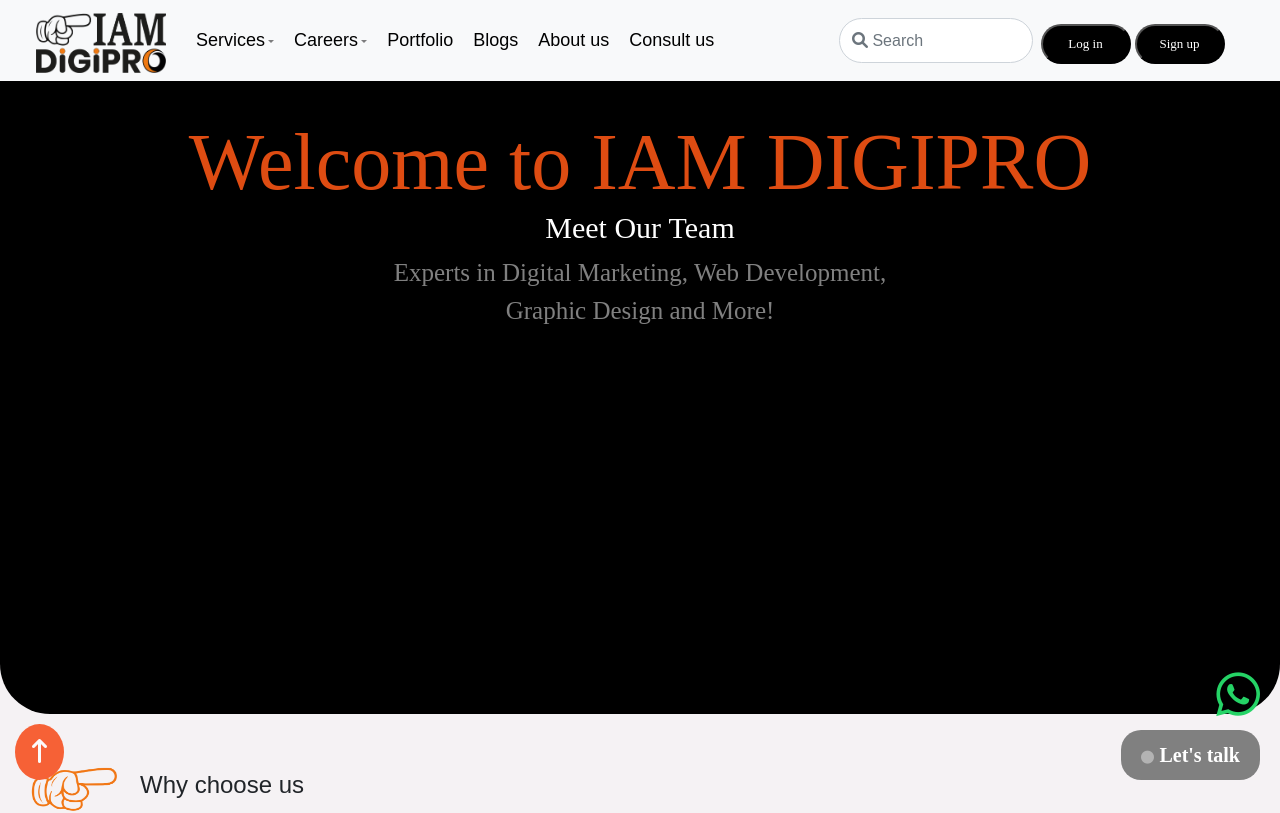
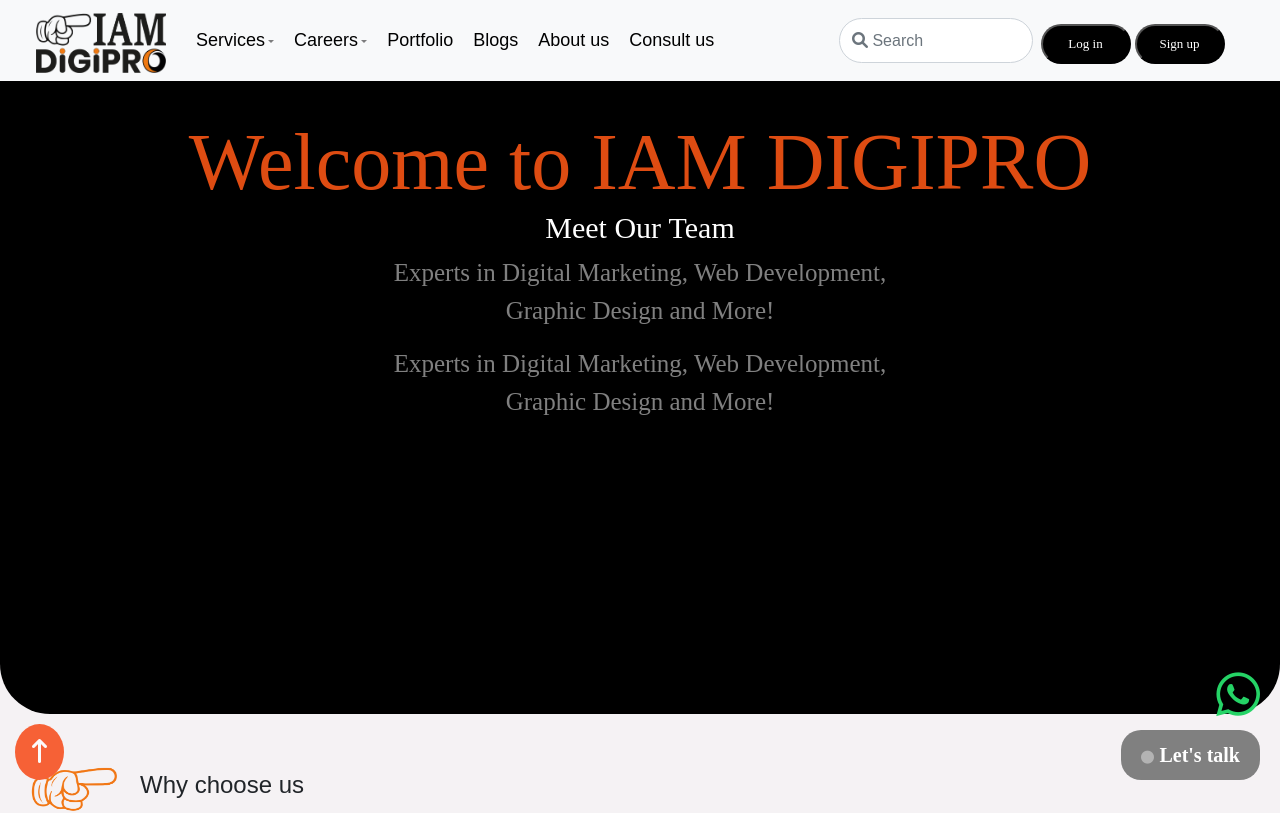
Before and after one commit to PROJECT-IAMDIGIPRO/Demodigipro, an Angular app: page /aboutus in a window 1280 px wide. Shown: the top 813 px of the page. Built offline with nearby package versions, Linux system fonts and the light colour scheme.

Commit message:
added new line

```diff
--- a/src/app/about-us/about-us.component.html
+++ b/src/app/about-us/about-us.component.html
@@ -80,6 +80,9 @@
                 <h2 class="head-2">Meet Our <span style="font-family: alifira;">Team</span></h2>
                 <p class="para-1">Experts in Digital Marketing, Web Development,<br>
                     Graphic Design and More!</p>
+                    <p class="para-1">Experts in Digital Marketing, Web Development,<br>
+                        Graphic Design and More!</p>
+
             </div>
             <div class="container-2">
                 <div class="logo">
--- a/src/app/blogs/blogs.component.html
+++ b/src/app/blogs/blogs.component.html
@@ -69,6 +69,9 @@
                             </div>
                             <p>Learn the top strategies for enhancing your digital presence and driving engagement...
                             </p>
+                            <div class="card-button">
+                                <p>Read More</p>
+                            </div>
                             <div class="card-button">
                                 <p>Read More</p>
                             </div>
```
